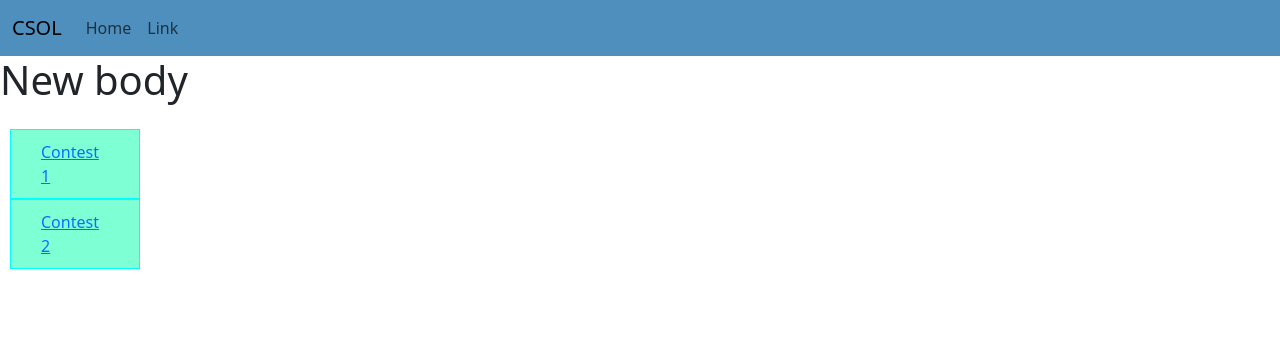
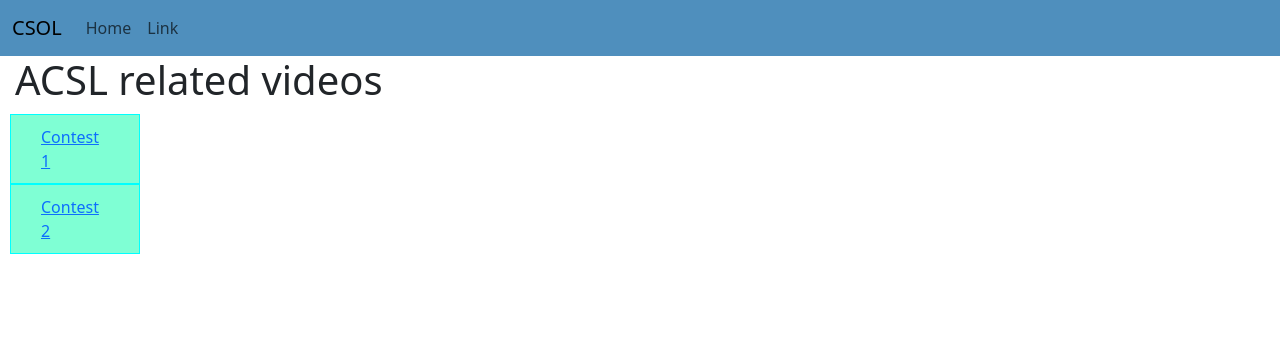
Before and after one commit to Arpan122/CSOL-Tutor, a Django app: page /acsl/ in a window 1280 px wide. Shown: the top 356 px of the page. Run offline with Django 4.2, Linux system fonts and the light colour scheme.

Commit message:
Fixing title and reloading issue with static files caused by cache

```diff
--- a/ACSL/static/ACSL/home.css
+++ b/ACSL/static/ACSL/home.css
@@ -2,7 +2,6 @@
     list-style: none;
     padding: 0px;
 	margin: 10px;
-	margin-top: 25px;
 }
 
 .dropdown-section a {
@@ -29,3 +28,7 @@
     padding: 5px 10px;
     border: 1px solid aqua;
 }
+
+.title {
+    margin: 0px 15px;
+}
--- a/ACSL/templates/ACSL/base.html
+++ b/ACSL/templates/ACSL/base.html
@@ -8,7 +8,7 @@
         <meta name="description" content="">
         <meta name="viewport" content="width=device-width, initial-scale=1">
         <link href="https://cdn.jsdelivr.net/npm/bootstrap@5.3.3/dist/css/bootstrap.min.css" rel="stylesheet" integrity="sha384-QWTKZyjpPEjISv5WaRU9OFeRpok6YctnYmDr5pNlyT2bRjXh0JMhjY6hW+ALEwIH" crossorigin="anonymous">
-        <link rel="stylesheet" href="{% static 'ACSL/home.css' %}">
+        <link rel="stylesheet" href="{% static 'ACSL/home.css' %}?{% now 'U' %}">
     </head>
     <body>
         <nav class="navbar navbar-expand-lg" style="background-color: #4f8fbd;">
--- a/ACSL/templates/ACSL/home.html
+++ b/ACSL/templates/ACSL/home.html
@@ -5,7 +5,10 @@
 {% endblock %}
 
 {% block body %}
-    <h1>New body</h1>
+    <div class="title">
+        <h1>ACSL related videos</h1>
+    </div>
+
     <ul class="section-select">
         <div class="dropdown-section dropdown-inlist1">
             <li><a class="toggle1" onclick="toggleDropdown($(this).attr('class'));">Contest 1</a></li>
@@ -13,13 +16,14 @@
             <ul class="dropdown-content">
                 <li>Computer number systems</li>
                 <li>Recursive Functions</li>
+                <li>Interpreting programs</li>
             </ul>
         </div>
         <div class="dropdown-section dropdown-inlist2">
             <li><a class="toggle2" onclick="toggleDropdown($(this).attr('class'));">Contest 2</a></li>
 
             <ul class="dropdown-content">
-                <li>Notation</li>
+                <li>Prefix, Infix and Postfix Notation</li>
                 <li>LISP</li>
             </ul>
         </div>
```
